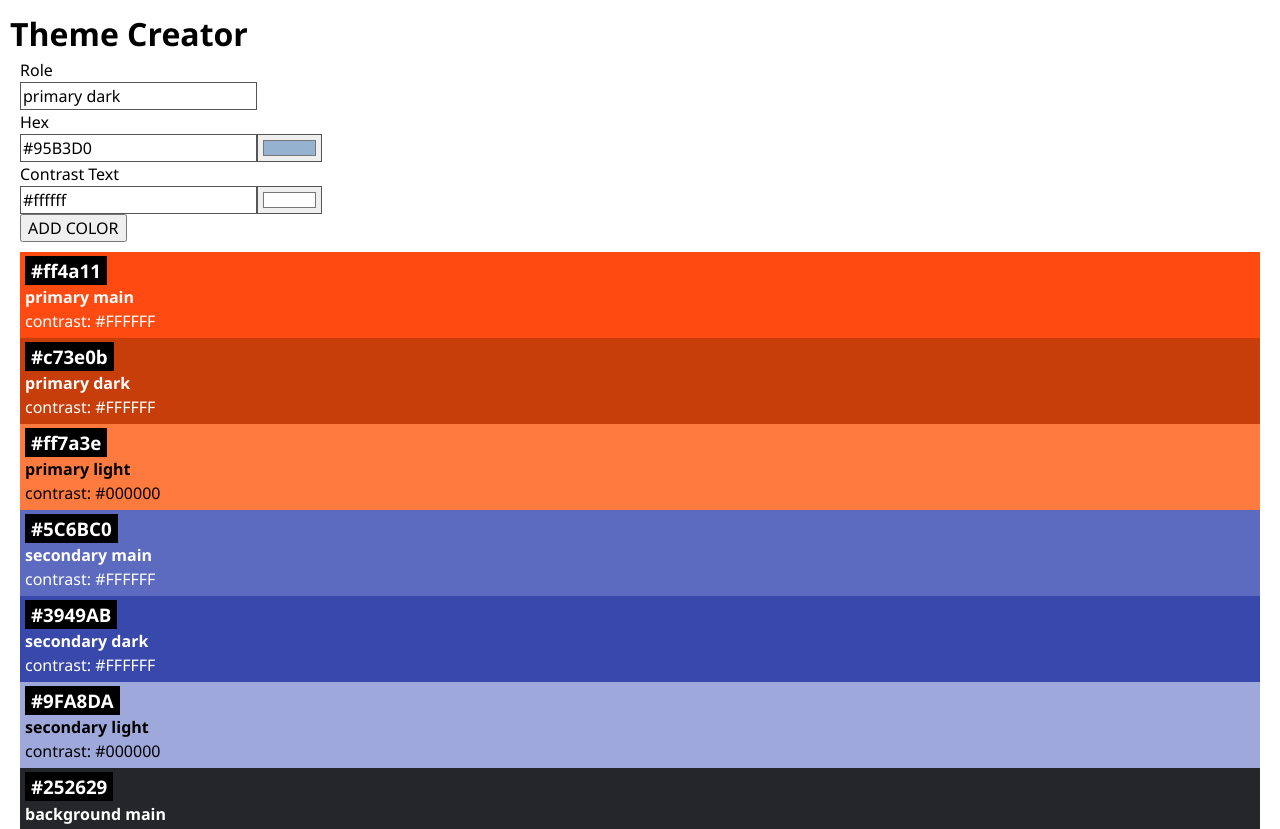
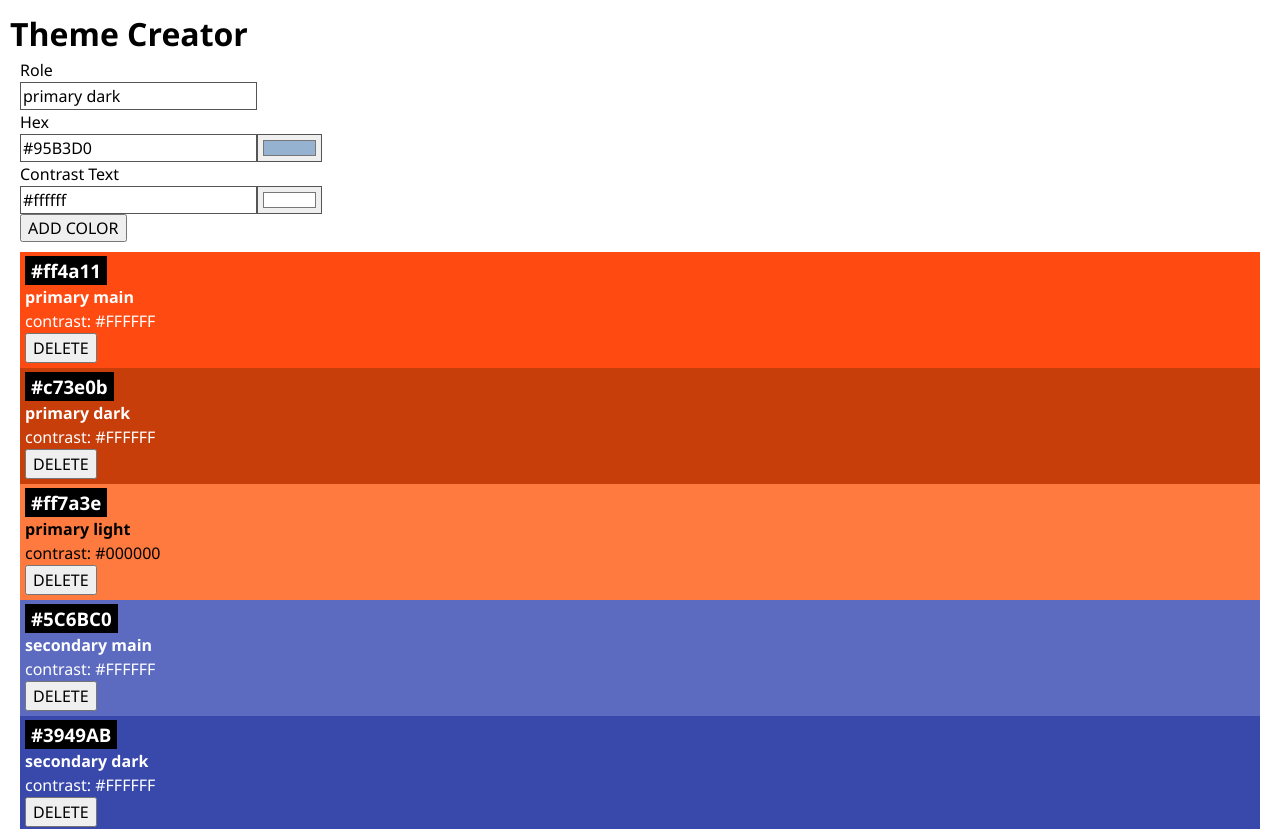
Before and after one commit to isabeen/web-react-recap-project, a React (Vite) app: page / in a window 1280 px wide. Shown: the top 829 px of the page. Built offline with nearby package versions, Linux system fonts and the light colour scheme.

Commit message:
add delete color form theme task

```diff
--- a/src/App.jsx
+++ b/src/App.jsx
@@ -12,14 +12,25 @@ function App() {
     setColorCard([{ id: uid(), ...newColor }, ...colorCard]);
   };
 
+  const handleDeleteColor = (cardToDelete) => {
+    const updatedCards = colorCard.filter(
+      (color) => color.id !== cardToDelete.id
+    );
+    setColorCard(updatedCards);
+  };
+
   return (
     <>
       <h1>Theme Creator</h1>
       <ColorForm onAddColor={handleAddColor} />
 
-      {colorCard.map((color) => {
-        return <Color key={color.id} color={color} />;
-      })}
+      {colorCard.length === 0 ? (
+        <p>No colors.. start by adding one!</p>
+      ) : (
+        colorCard.map((color) => (
+          <Color key={color.id} color={color} onDelete={handleDeleteColor} />
+        ))
+      )}
     </>
   );
 }
--- a/src/Components/Color/Color.jsx
+++ b/src/Components/Color/Color.jsx
@@ -1,6 +1,31 @@
 import "./Color.css";
+import { useState, useEffect } from "react";
 
-export default function Color({ color }) {
+export default function Color({ color, onDelete }) {
+  const [deleteColor, setDeleteColor] = useState(false);
+  const [confirmDelete, setConfirmDelete] = useState(false);
+  const [isDeleteVisible, setDeleteVisible] = useState(true);
+
+  useEffect(() => {
+    if (confirmDelete) {
+      onDelete(color.id);
+    }
+  }, [confirmDelete, onDelete, color.id]);
+
+  const handleDeleteClick = () => {
+    setDeleteVisible(false);
+    return setDeleteColor(true);
+  };
+
+  const handleConfirmDelete = () => {
+    onDelete(color);
+    return setConfirmDelete(true);
+  };
+
+  const handleCancelClick = () => {
+    return setDeleteVisible(true);
+  };
+
   return (
     <div
       className="color-card"
@@ -12,6 +37,19 @@ export default function Color({ color }) {
       <h3 className="color-card-headline">{color.hex}</h3>
       <h4>{color.role}</h4>
       <p>contrast: {color.contrastText}</p>
+      <div>
+        {isDeleteVisible ? (
+          <button onClick={handleDeleteClick}>DELETE</button>
+        ) : (
+          deleteColor && (
+            <div>
+              <p className="color-card-headline">Really delete?</p>
+              <button onClick={handleCancelClick}>CANCEL</button>
+              <button onClick={handleConfirmDelete}>DELETE</button>
+            </div>
+          )
+        )}
+      </div>
     </div>
   );
 }
```
